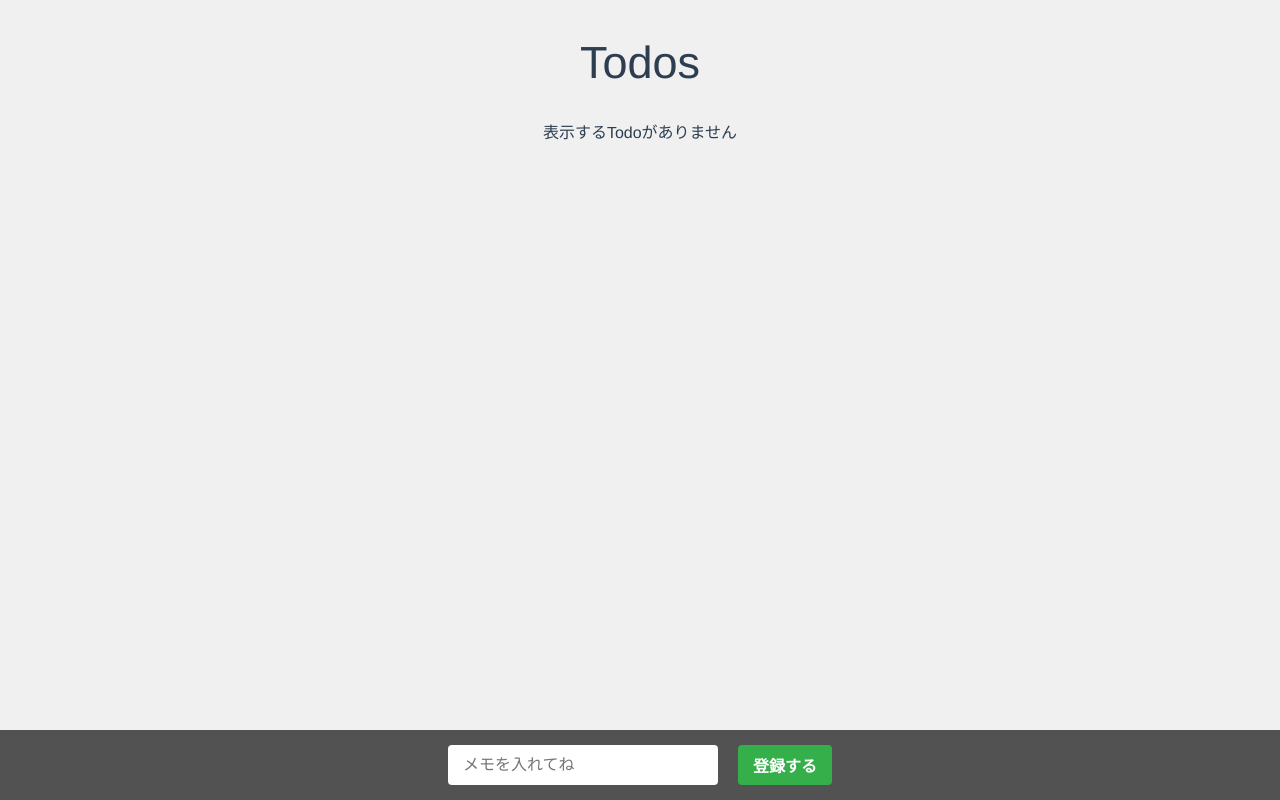
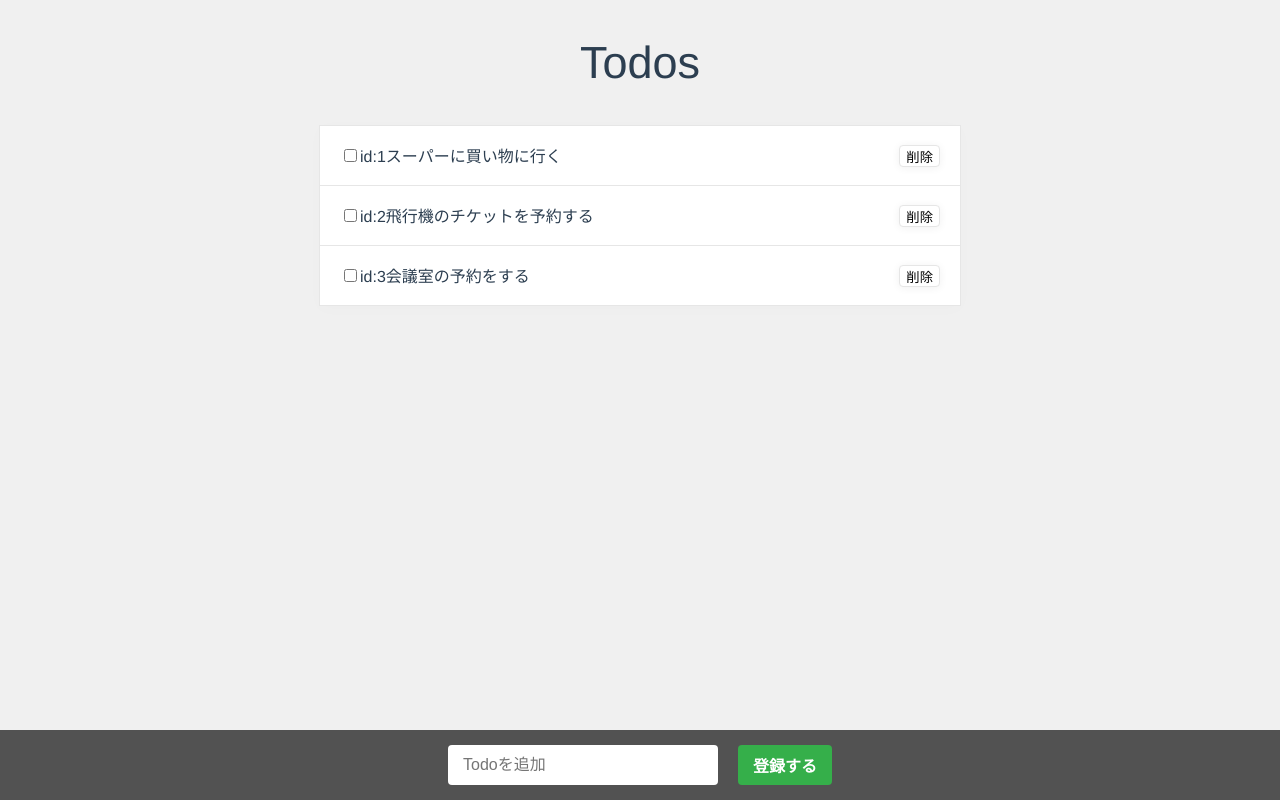
Before and after one commit to blajir/vue-memo, a Vue app: page /#/ in a window 1280 px wide. Built offline with nearby package versions, Linux system fonts and the light colour scheme.

Commit message:
デフォルトタスク内容を変更

```diff
--- a/src/components/Footer.vue
+++ b/src/components/Footer.vue
@@ -2,7 +2,7 @@
   <footer class="footer">
     <input
       type="text"
-      placeholder="メモを入れてね"
+      placeholder="Todoを追加"
       v-model="memo"
       class="footer__input"
     >
--- a/src/store.js
+++ b/src/store.js
@@ -2,17 +2,17 @@ const state = {
   todos: [
     {
       id: 1,
-      memo: 'hoge',
+      memo: 'スーパーに買い物に行く',
       completed: false,
     },
     {
       id: 2,
-      memo: 'foo',
+      memo: '飛行機のチケットを予約する',
       completed: false,
     },
     {
       id: 3,
-      memo: 'bar',
+      memo: '会議室の予約をする',
       completed: false,
     },
   ],
@@ -64,9 +64,26 @@ const actions = {
    * ローカルストレージの値を読み込む
    */
   loadTodo() {
-    // state.todos = JSON.parse(localStorage.getItem('todos'));
     state.todos = JSON.parse(localStorage.getItem('todos'));
-    if(!state.todos) state.todos = [];
+    if(!state.todos) {
+      state.todos = [
+        {
+          id: 1,
+          memo: 'スーパーに買い物に行く',
+          completed: false,
+        },
+        {
+          id: 2,
+          memo: '飛行機のチケットを予約する',
+          completed: false,
+        },
+        {
+          id: 3,
+          memo: '会議室の予約をする',
+          completed: false,
+        },
+      ];
+    }
   },
 };
 
```
